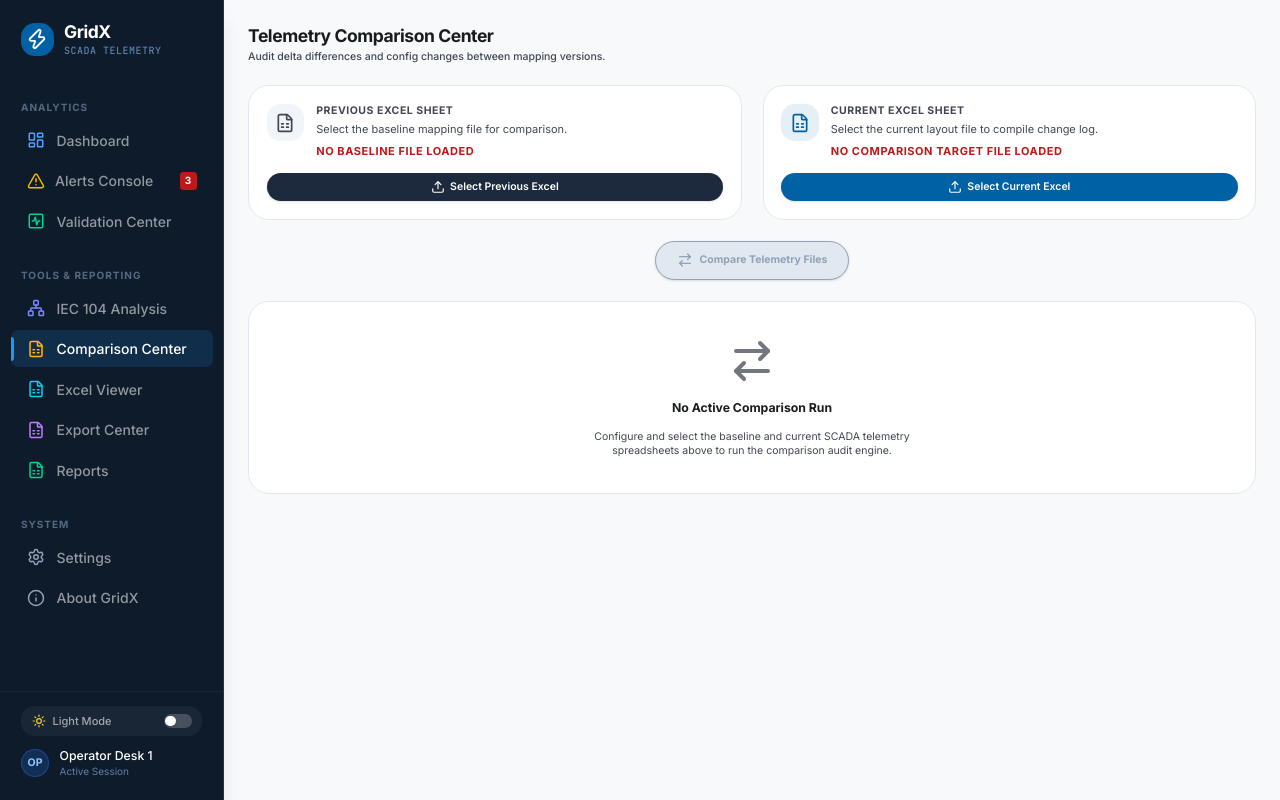
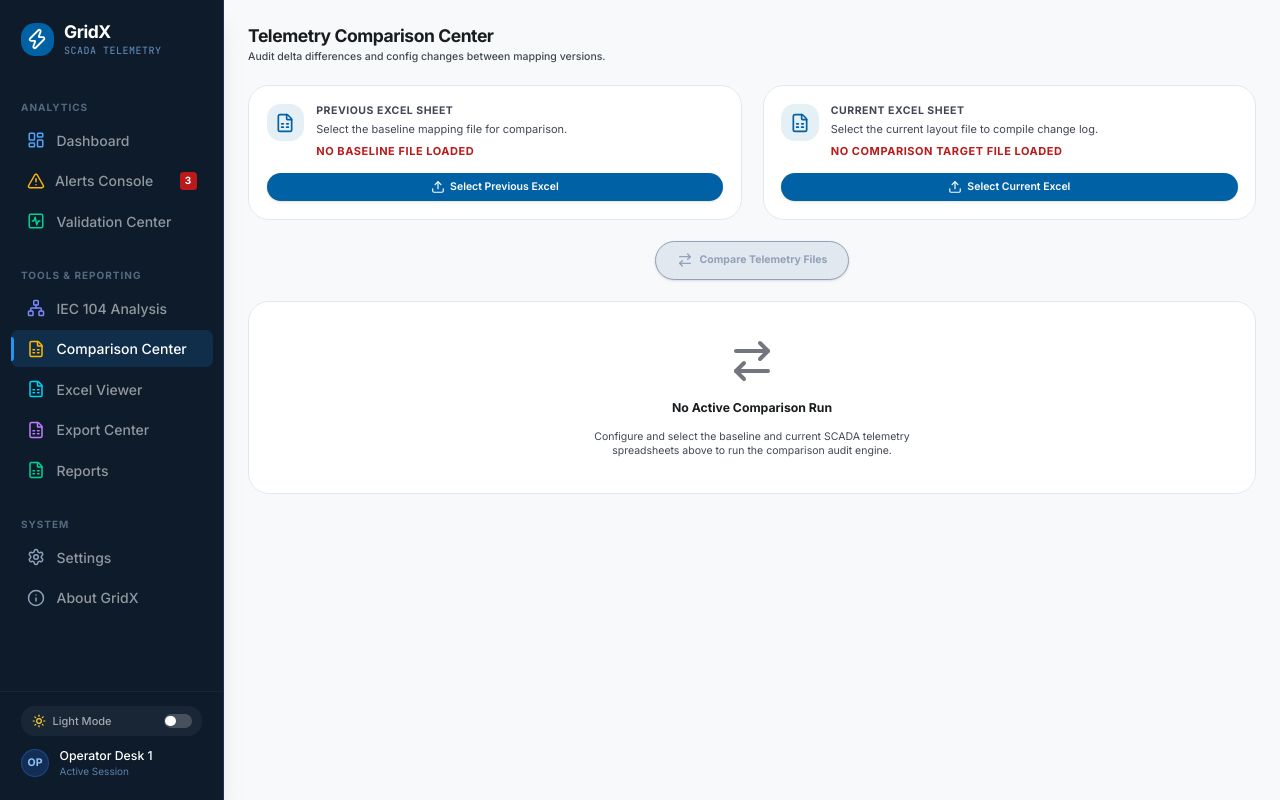
Before and after one commit to abinashmohanty8059/GridX, a React (Vite) app: page /comparison in a window 1280 px wide. Built offline with nearby package versions, Linux system fonts and the light colour scheme; what ag-grid-community would draw is missing.

Commit message:
comparision screen light theme fixed

```diff
--- a/src/pages/ComparisonCenter.tsx
+++ b/src/pages/ComparisonCenter.tsx
@@ -135,7 +135,7 @@ export default function ComparisonCenter() {
         {/* Previous File Selector */}
         <div className="glass-card p-5 bg-surface-container-lowest border border-border rounded-xl flex flex-col justify-between space-y-4">
           <div className="flex items-start gap-3.5">
-            <div className="p-2.5 bg-slate-100 dark:bg-slate-800 text-on-surface-variant rounded-lg">
+            <div className="p-2.5 bg-primary/10 text-primary rounded-lg">
               <FileSpreadsheet size={20} />
             </div>
             <div className="space-y-1">
@@ -152,7 +152,7 @@ export default function ComparisonCenter() {
           </div>
           <button
             onClick={handleSelectPrev}
-            className="w-full flex items-center justify-center gap-1.5 py-2 bg-slate-800 hover:bg-slate-900 text-white rounded-lg text-xs font-semibold shadow-sm transition-all cursor-pointer"
+            className="w-full flex items-center justify-center gap-1.5 py-2 bg-primary hover:bg-primary-container text-white rounded-lg text-xs font-semibold shadow-sm transition-all cursor-pointer"
           >
             <Upload size={14} />
             Select Previous Excel
```
